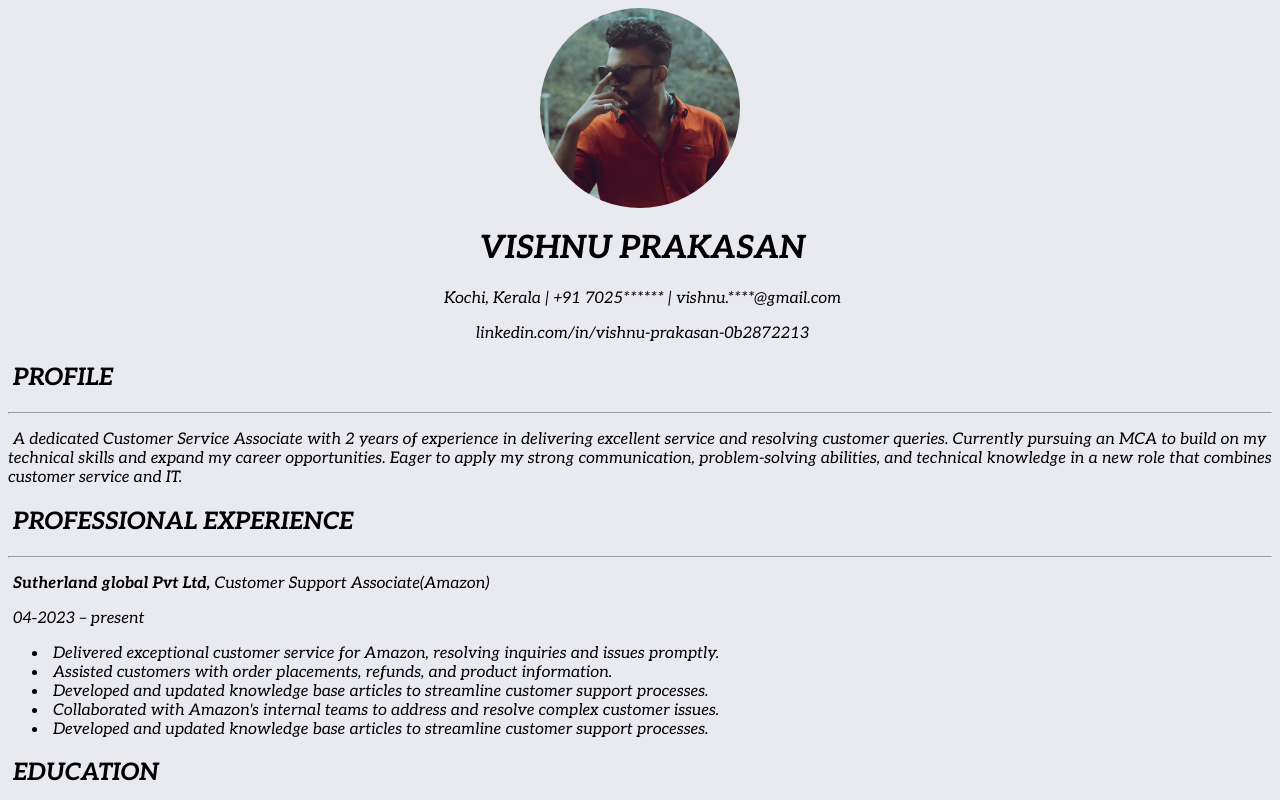
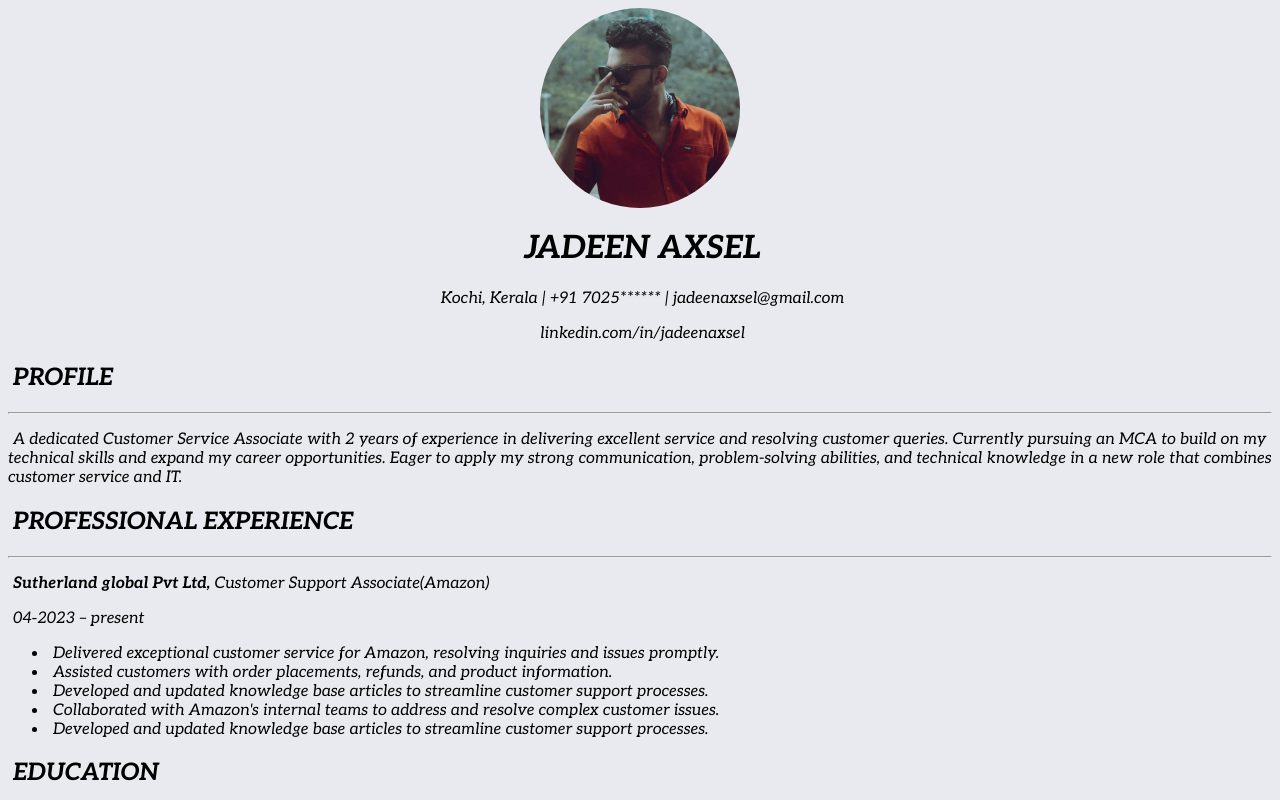
Before and after one commit to Deceiverjadhu/html-portfolio, a plain HTML site: page index.html in a window 1280 px wide. Shown: the top 800 px of the page. Drawn offline with Linux system fonts and the light colour scheme.

Commit message:
Add files via upload

```diff
--- a/index.html
+++ b/index.html
@@ -38,9 +38,9 @@ footer {
     <img style="width:200px" alt="" src="./Photo.png"/>
 <div style="clear: right">
 </div>
-    <h1>VISHNU PRAKASAN</h1>
-    <p id="FirstLine">Kochi, Kerala | +91 7025****** | vishnu.****@gmail.com</p>
-    <p id="SecondLine">linkedin.com/in/vishnu-prakasan-0b2872213</p>
+    <h1>JADEEN AXSEL</h1>
+    <p id="FirstLine">Kochi, Kerala | +91 7025****** | jadeenaxsel@gmail.com</p>
+    <p id="SecondLine">linkedin.com/in/jadeenaxsel</p>
     <h2>PROFILE</h2><hr>
     <p>A dedicated Customer Service Associate with 2 years of experience in delivering excellent service and
 resolving customer queries. Currently pursuing an MCA to build on my technical skills and expand my
```
